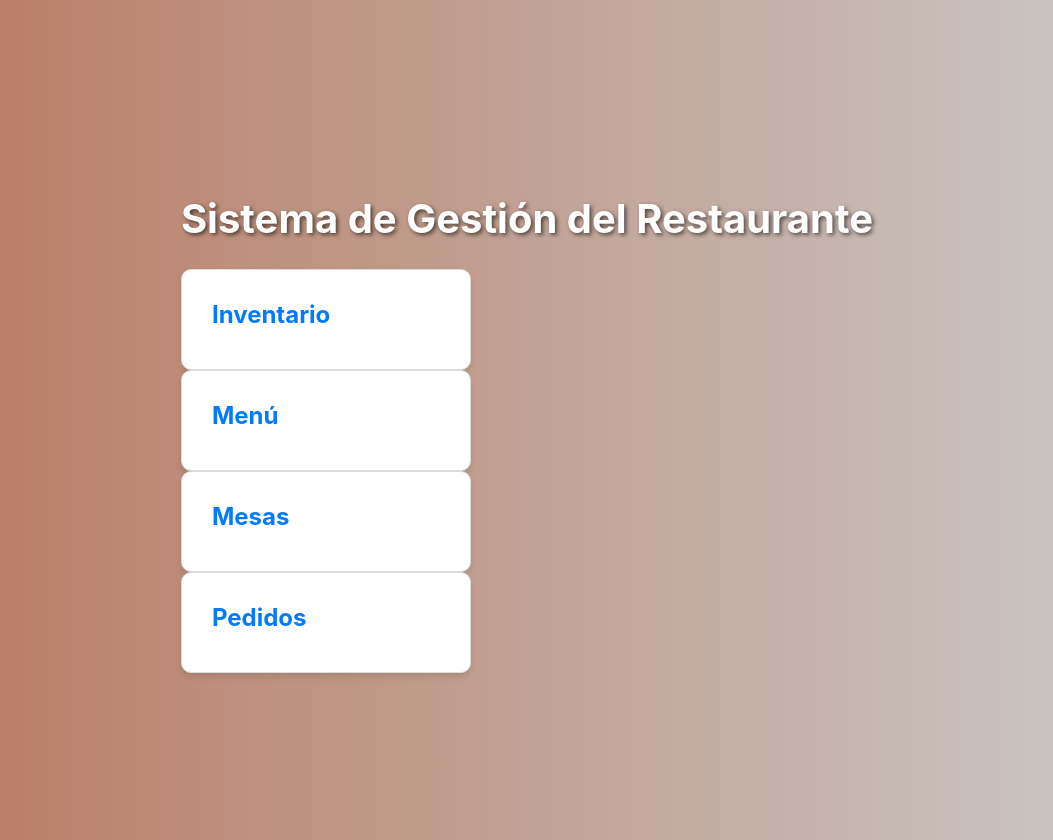
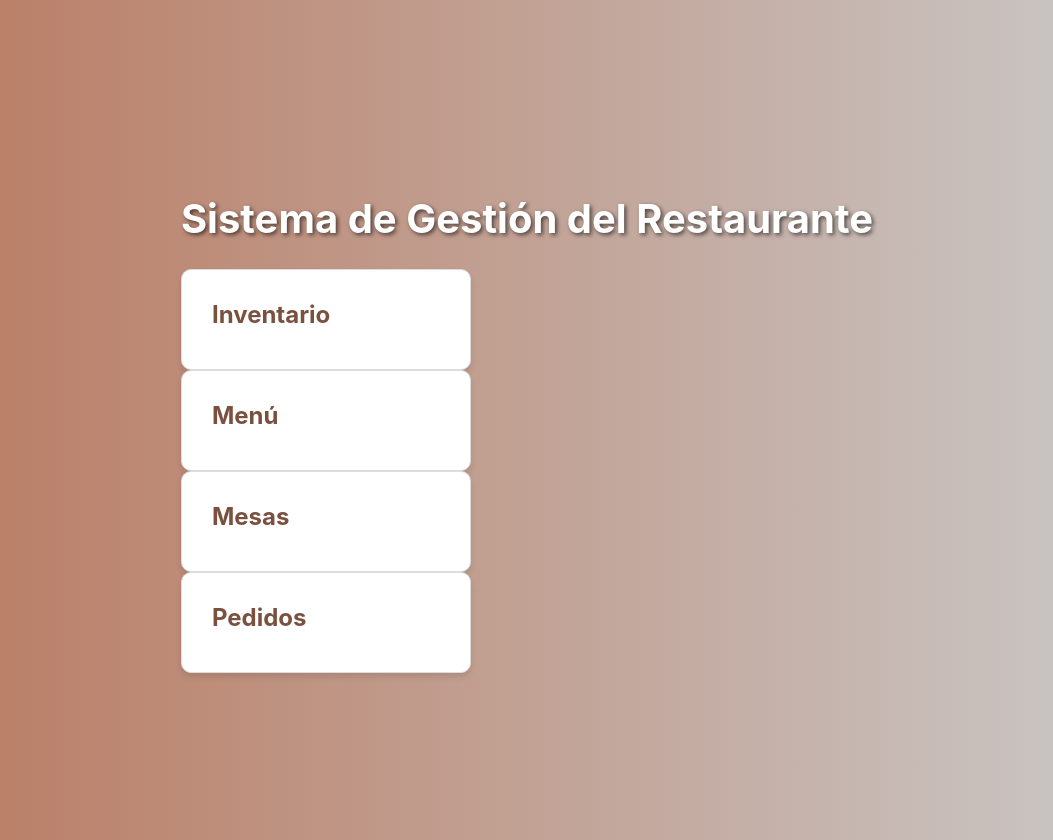
Before and after one commit to Toussaint20/gestion-de-restaurante, a React (Create React App) app in the folder frontend/: page / in a window 1280 px wide. Shown: the whole page, without its empty margins (113-1166 px from the left). Built offline with nearby package versions, Linux system fonts and the light colour scheme.

Commit message:
cambio css home

```diff
--- a/frontend/src/modulos/Home/Home.css
+++ b/frontend/src/modulos/Home/Home.css
@@ -6,13 +6,11 @@
     justify-content: center;
     align-items: center;
   }
-
   .home-title {
     font-size: 2.5rem;
     color: #fff;
     text-shadow: 2px 2px 4px rgba(0, 0, 0, 0.6); /* Sombra */
   }
-
 
   .home-card {
     background-color: #ffffff;
@@ -21,7 +19,6 @@
     cursor: pointer;
     transition: transform 0.3s ease, box-shadow 0.3s ease;
   }
-
   .home-card:hover {
     transform: translateY(-10px);
     box-shadow: 0 10px 20px rgba(0, 0, 0, 0.15);
@@ -29,7 +26,7 @@
 
   .home-card .card-title {
     font-size: 1.5rem;
-    color: #007bff;
+    color: #7a503f;
   }
 
   .home-card .card-body {
```
